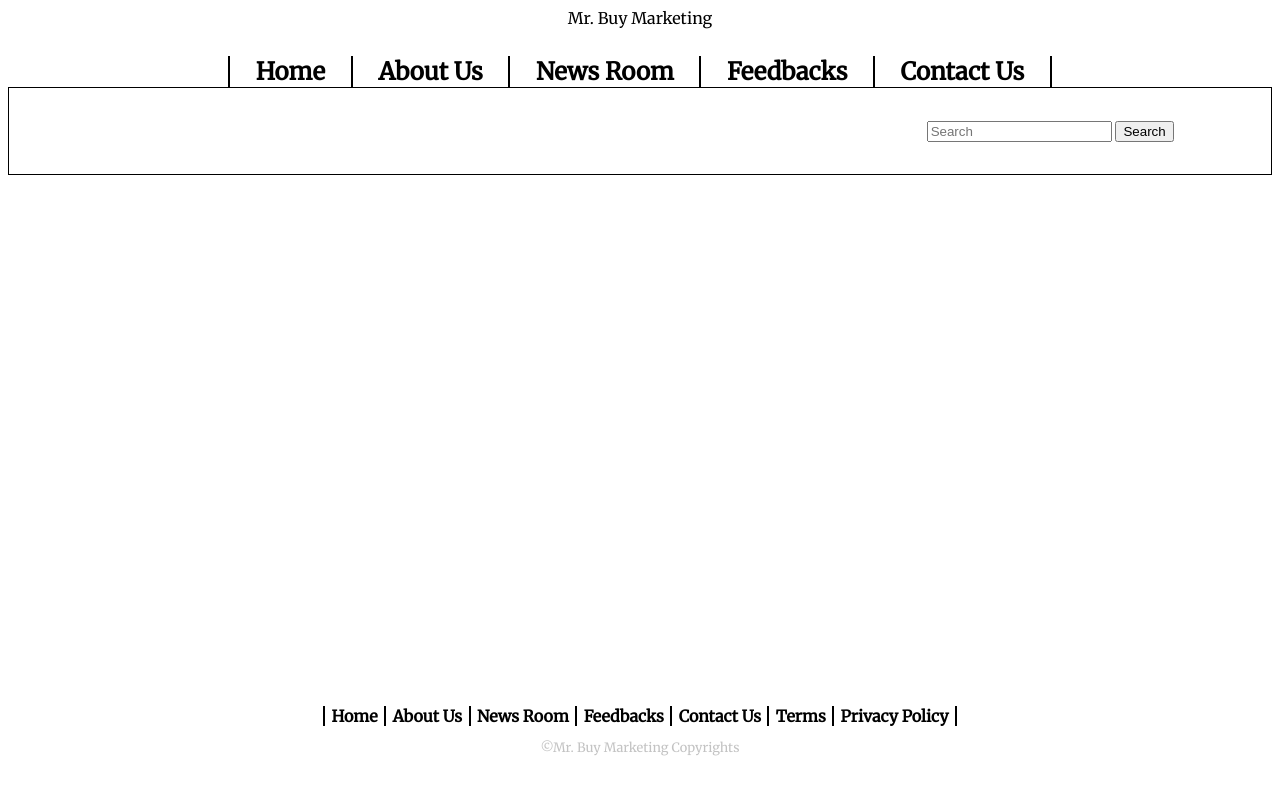
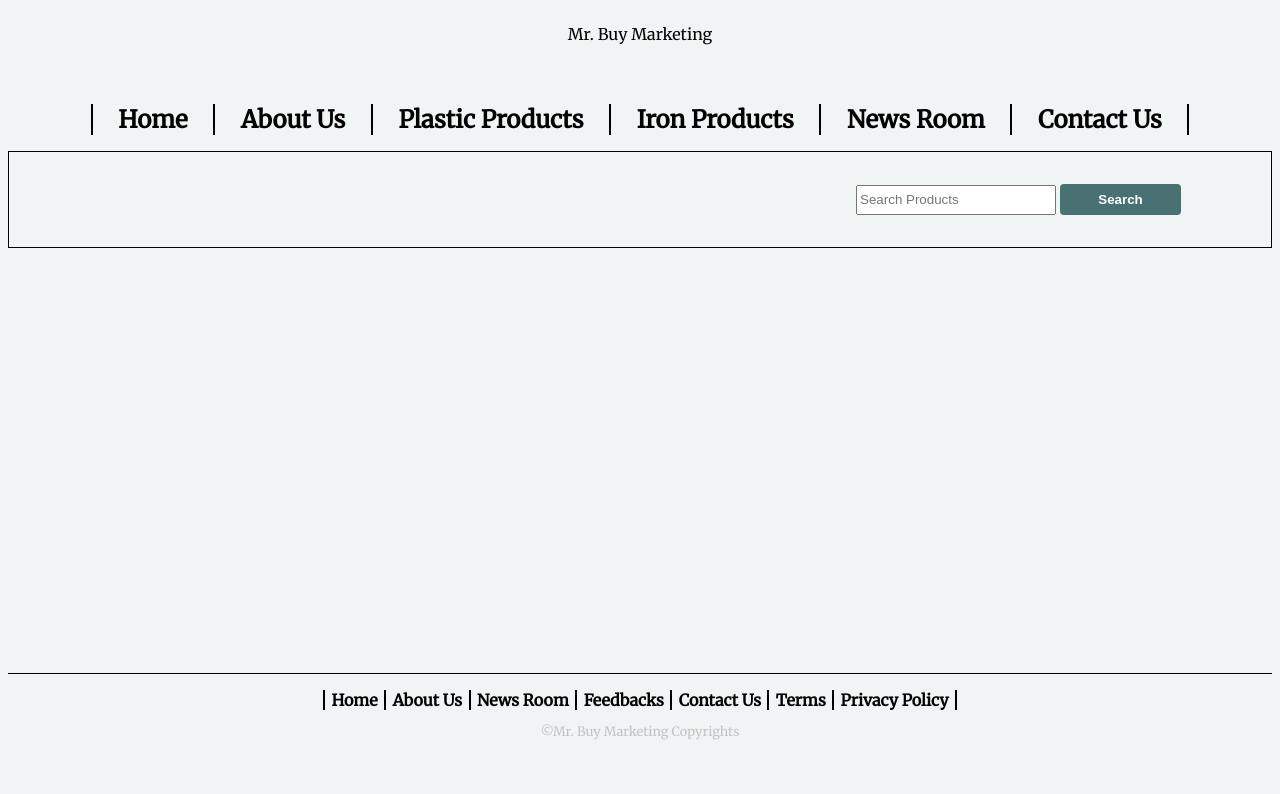
Before and after one commit to DylanCheong-tech/Online-Ordering-System, a website: page public/catalogue.html in a window 1280 px wide. Drawn offline with nearby package versions, Linux system fonts and the light colour scheme; no server answers.

Commit message:
Commit 8
03/12/2022

1. UI component and stying updated

```diff
--- a/public/catalogue.html
+++ b/public/catalogue.html
@@ -33,8 +33,8 @@
     <div id="title_banner">
         <h1 id="title_header"></h1>
         <span>
-            <input id="search_input" type="text" placeholder="Search" />
-            <button type="button" onclick="search()">Search</button>
+            <input id="search_input" type="text" placeholder="Search Products" />
+            <button id="search_button" type="button" onclick="search()">Search</button>
         </span>
     </div>
 
--- a/public/css/catalogue.css
+++ b/public/css/catalogue.css
@@ -1,7 +1,7 @@
  /* title banner */
  div#title_banner {
     display: grid;
-    grid-template-columns: 65% 35%;
+    grid-template-columns: 60% 40%;
     border: 1px solid #000000;
     text-align: center;
 }
@@ -14,6 +14,15 @@ div#title_banner span {
     grid-column: 2;
     margin-block-start: 2em;
     margin-block-end: 2em;
+}
+
+div#title_banner span input[type=text] {
+    width: 15vw;
+    height: 3vh;
+}
+
+div#title_banner span button#search_button {
+    padding : 1vh 3vw 1vh 3vw;
 }
 
 /* content pane */
--- a/public/css/components/header_footer.css
+++ b/public/css/components/header_footer.css
@@ -5,10 +5,13 @@ body {
     display: flex;
     flex-direction: column;
     font-family: 'Merriweather', serif;
+    background-color: #EFF5F5;
 }
 
 .header_footer_template {
     text-align: center;
+    padding-top: 2vh;
+    padding-bottom: 2vh;
 }
 
 .header_footer_template a {
@@ -25,7 +28,7 @@ body {
 
 .header_footer_template a:hover {
     text-decoration: underline;
-    color: #C3C3C3;
+    color: #EB6440;
 }
 
 div#header_menu_bar a {
@@ -40,9 +43,24 @@ div#header_logo {
 
 footer {
     margin-top: auto;
+    border-top: 1px solid #000000;
 }
 
 footer p {
-    color : #C3C3C3;
+    color: #C3C3C3;
     font-size: .8em;
 }
+
+button {
+    padding: 2vh 3vw 2vh 3vw;
+    border-radius: 4px;
+    border: none;
+    background-color: #497174;
+    color: #FFFFFF;
+    font-weight: bold;
+}
+
+button:hover {
+    background-color: #375456;
+    cursor: pointer;
+}
--- a/public/js/catalogue.js
+++ b/public/js/catalogue.js
@@ -116,9 +116,11 @@ function renderSearchResults(data) {
 // search function
 async function search() {
     let search_key = document.getElementById("search_input").value;
-    fetch("/product_catalogue/" + category + "/search/" + search_key)
-        .then(response => response.json())
-        .then(renderSearchResults);
+    if (search_key) {
+        fetch("/product_catalogue/" + category + "/search/" + search_key)
+            .then(response => response.json())
+            .then(renderSearchResults);
+    }
 }
 
 fetch("/product_catalogue/" + category)
--- a/public/js/components/header.jsx
+++ b/public/js/components/header.jsx
@@ -15,8 +15,9 @@ function Header_Menu_Bar() {
         <div id="header_menu_bar" class="header_footer_template">
             <a href="/">Home</a>
             <a href="">About Us</a>
+            <a href="/catalogue.html?category=plastic">Plastic Products</a>
+            <a href="/catalogue.html?category=iron">Iron Products</a>
             <a href="">News Room</a>
-            <a href="">Feedbacks</a>
             <a href="" last="true">Contact Us</a>
         </div>
     );
```
